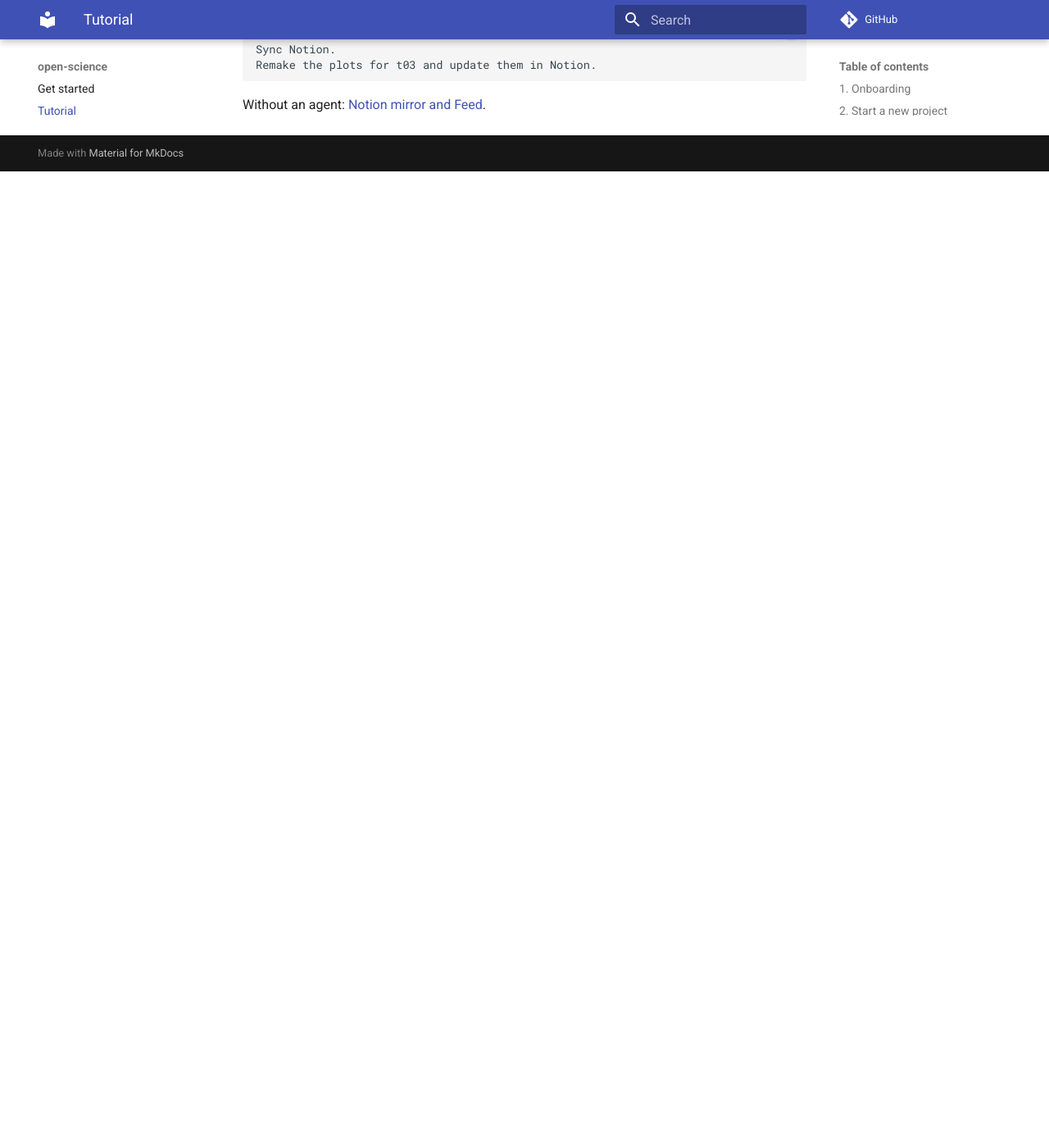
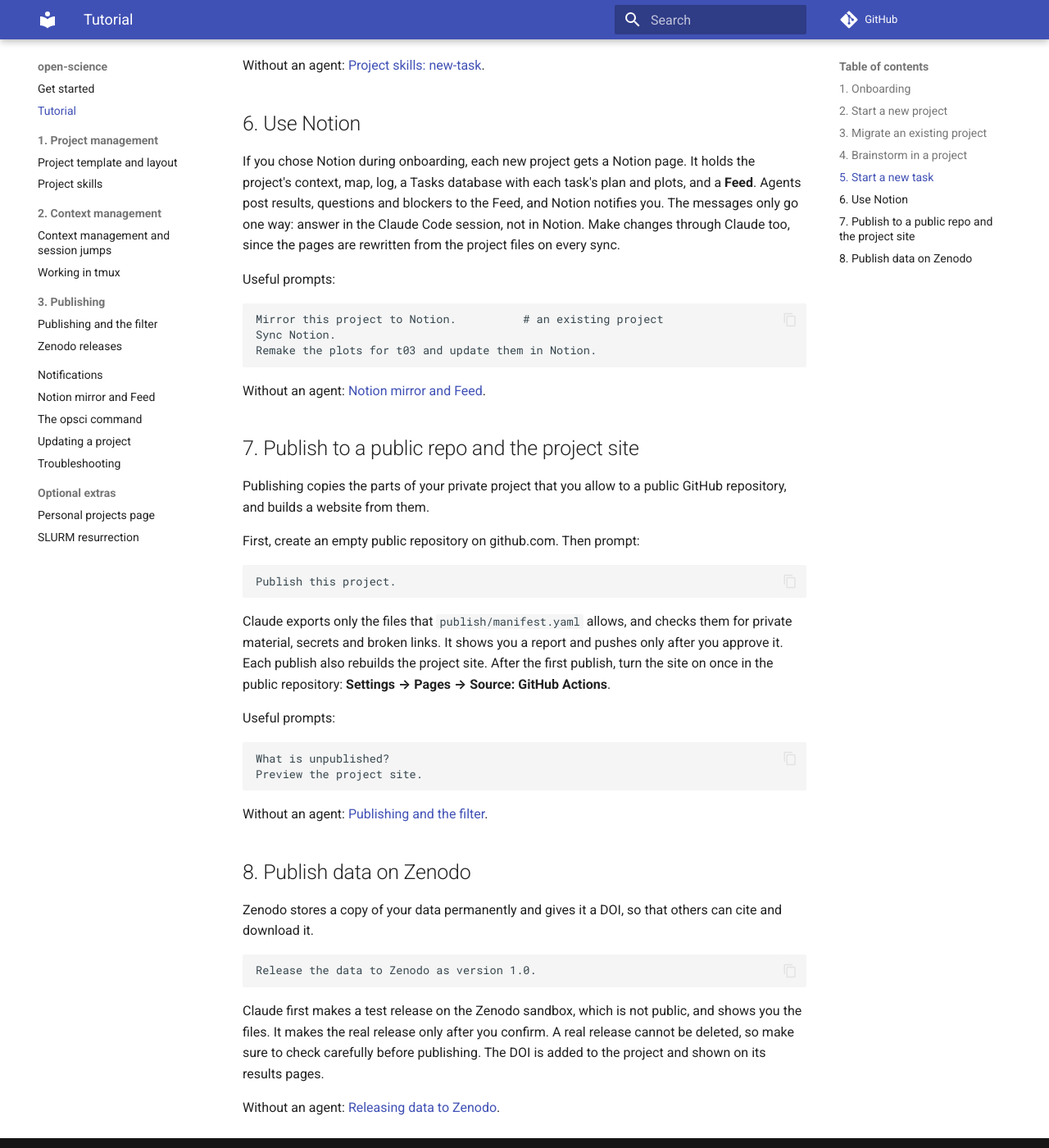
Before and after one commit to mhycheung/open-science, an MkDocs documentation site: the page built from docs/tutorial.md, in a window 1280 px wide and 1400 px high, scrolled down 2154 px. Shown: the whole window at 82% size. Built offline with MkDocs 1.6.1 and Material for MkDocs 9.7.7, drawn with Linux system fonts in a browser that asks for light colours; comment, search, counter and statistics services are not loaded; before the commit the page ends 2363 px from its top, so only the background shows below that; some of the changed text lies outside the part shown.

Commit message:
Tutorial: migrate a project, publish to a public repo and site, release data on Zenodo

````diff
--- a/docs/tutorial.md
+++ b/docs/tutorial.md
@@ -40,12 +40,30 @@
 the first commit of a private git repository. With Notion, it also creates the project's
 Notion page.
 
-To bring in a project you already have, prompt `Migrate this project into the open-science
-layout.`
+To bring in a project you already have, see [section 3](#3-migrate-an-existing-project).
 
 Without an agent: [Project template and layout](project-template.md#creating-a-project).
 
-## 3. Brainstorm in a project
+## 3. Migrate an existing project
+
+Migrating moves a project you already have into the open-science layout, without losing a
+file.
+
+```
+Migrate this project into the open-science layout.
+```
+
+Claude works on a new git branch, so your original stays as it is until you merge. It
+proposes where each file goes and moves nothing until you approve. Notes go to
+`private-docs/`, which is never published. At the end it checks that no file was lost and
+asks you to approve the merge.
+
+Claude makes a context file for the migration, so a large migration can run over several
+sessions: prompt `Continue the migration.`
+
+Without an agent: [Project skills: migrate-project](project-skills.md#open-science-projectmigrate-project).
+
+## 4. Brainstorm in a project
 
 Start Claude Code in the project directory and prompt:
 
@@ -59,7 +77,7 @@
 
 Without an agent: [brainstorm/, docs/ and private-docs/](project-template.md#brainstorm-docs-and-private-docs).
 
-## 4. Start a new task
+## 5. Start a new task
 
 ```
 Start a new task: <what you want done and what counts as done>.
@@ -80,7 +98,7 @@
 
 Without an agent: [Project skills: new-task](project-skills.md#open-science-projectnew-task).
 
-## 5. Use Notion
+## 6. Use Notion
 
 If you chose Notion during onboarding, each new project gets a Notion page. It holds the
 project's context, map, log, a Tasks database with each task's plan and plots, and a
@@ -97,3 +115,44 @@
 ```
 
 Without an agent: [Notion mirror and Feed](notion.md).
+
+## 7. Publish to a public repo and the project site
+
+Publishing copies the parts of your private project that you allow to a public GitHub
+repository, and builds a website from them.
+
+First, create an empty public repository on github.com. Then prompt:
+
+```
+Publish this project.
+```
+
+Claude exports only the files that `publish/manifest.yaml` allows, and checks them for
+private material, secrets and broken links. It shows you a report and pushes only after you
+approve it. Each publish also rebuilds the project site. After the first publish, turn the
+site on once in the public repository: **Settings → Pages → Source: GitHub Actions**.
+
+Useful prompts:
+
+```
+What is unpublished?
+Preview the project site.
+```
+
+Without an agent: [Publishing and the filter](publishing.md#before-the-first-publish).
+
+## 8. Publish data on Zenodo
+
+Zenodo stores a copy of your data permanently and gives it a DOI, so that others can cite
+and download it.
+
+```
+Release the data to Zenodo as version 1.0.
+```
+
+Claude first makes a test release on the Zenodo sandbox, which is not public, and shows you
+the files. It makes the real release only after you confirm. A real release cannot be
+deleted, so make sure to check carefully before publishing. The DOI is added to the project
+and shown on its results pages.
+
+Without an agent: [Releasing data to Zenodo](zenodo.md).
````
